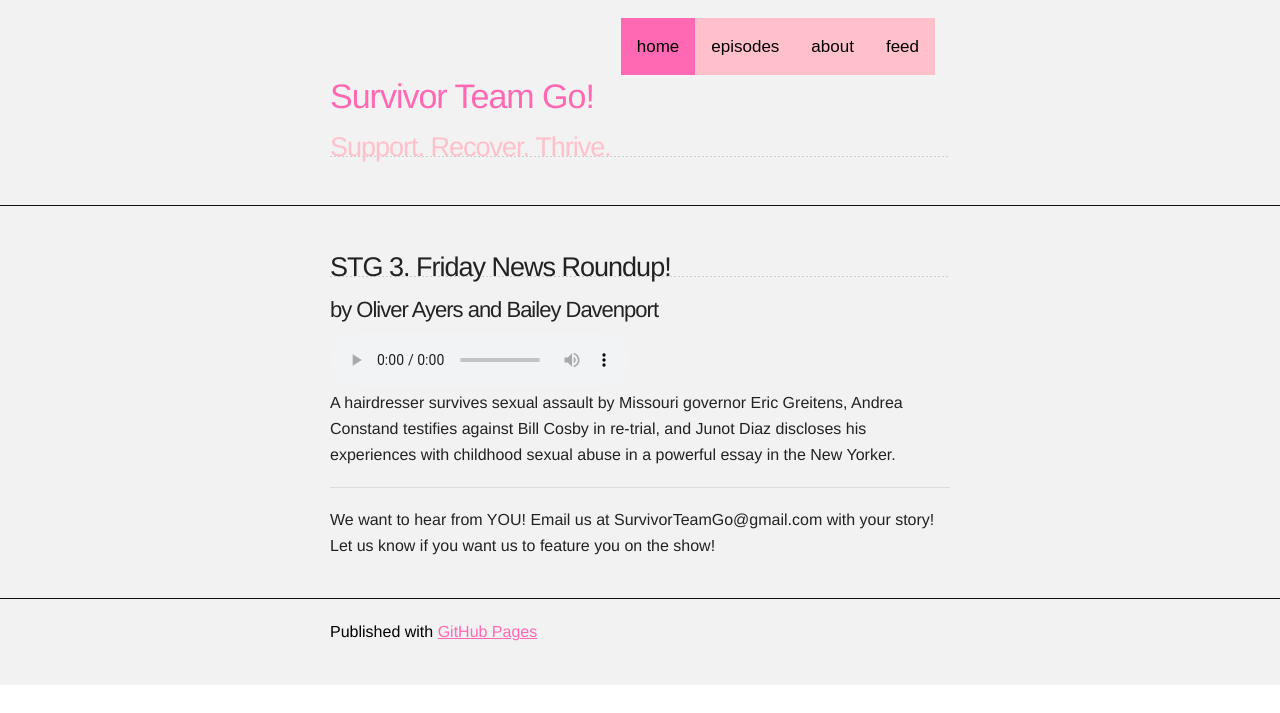
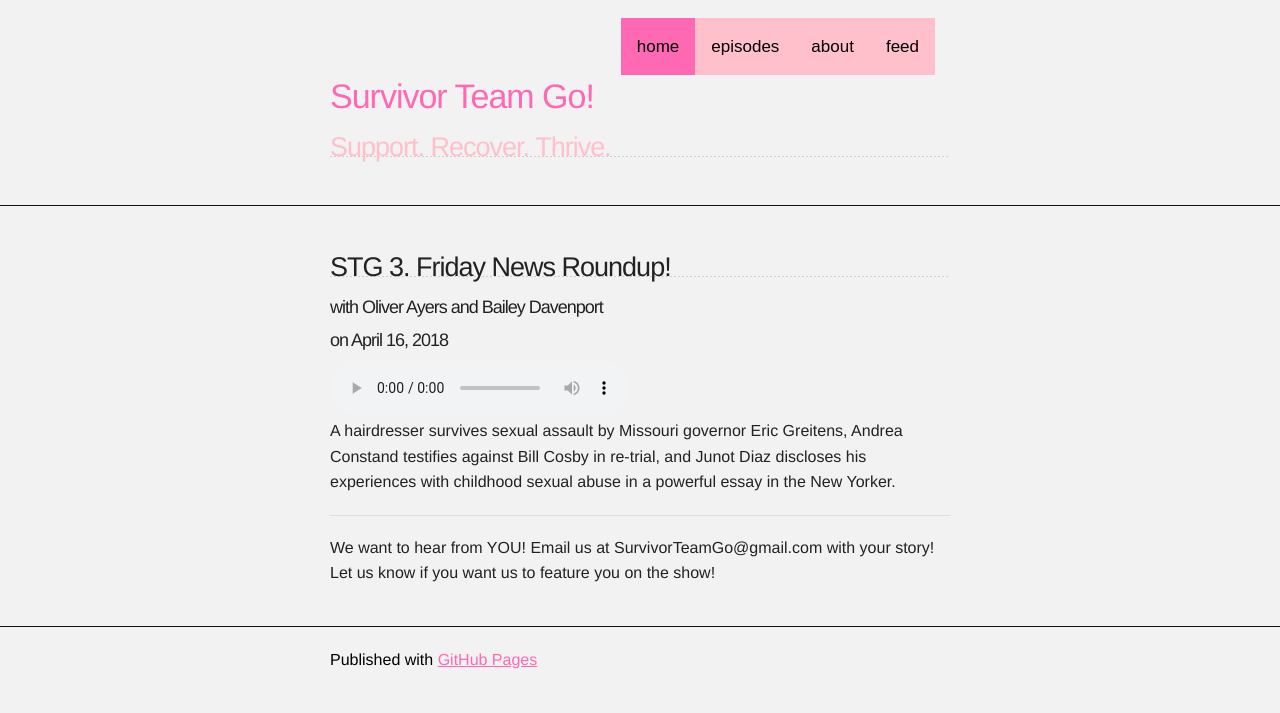
Before and after one commit to survivorteamgo/survivorteamgo.github.io, a Jekyll site: the page built from _posts/2018-04-16-episode-3.md, in a window 1280 px wide. Shown: the part 390-1103 px from the top of the page. Built offline with Jekyll 4.4.1, drawn with Linux system fonts in a browser that asks for light colours; nearby versions of some CDN libraries; the repository's description, which GitHub fills in, is left out; before the commit the page ends 1075 px from its top, so only the background shows below that.

Commit message:
added date to episode layout

```diff
--- a/_layouts/episode.html
+++ b/_layouts/episode.html
@@ -15,9 +15,9 @@
 
         <h2>{{ page.episode_title }}</h2>
 
-        <h3>
+        <h4>
 
-            by
+            with
             {% assign num_voices = page.voices.size %}
             {% assign last_index = num_voices | minus: 1 %}
             {% assign last_voice = page.voices[last_index] %}
@@ -37,7 +37,16 @@
               {% endfor %}
             {% endif %}
 
-        </h3>
+        </h4>
+
+        <h4>
+            on
+            <span class="entry-date">
+              <time datetime="{{ page.date | date_to_xmlschema }}">
+                {{ page.date | date: "%B %d, %Y" }}
+              </time>
+            </span>
+        </h4>
 
         <audio controls>
           <source src="{{ page.mp3_link }}" type="audio/mpeg">
```
Also changed, not shown: _drafts/2018-mm-dd-episode-0.md (+1 -1 lines).
